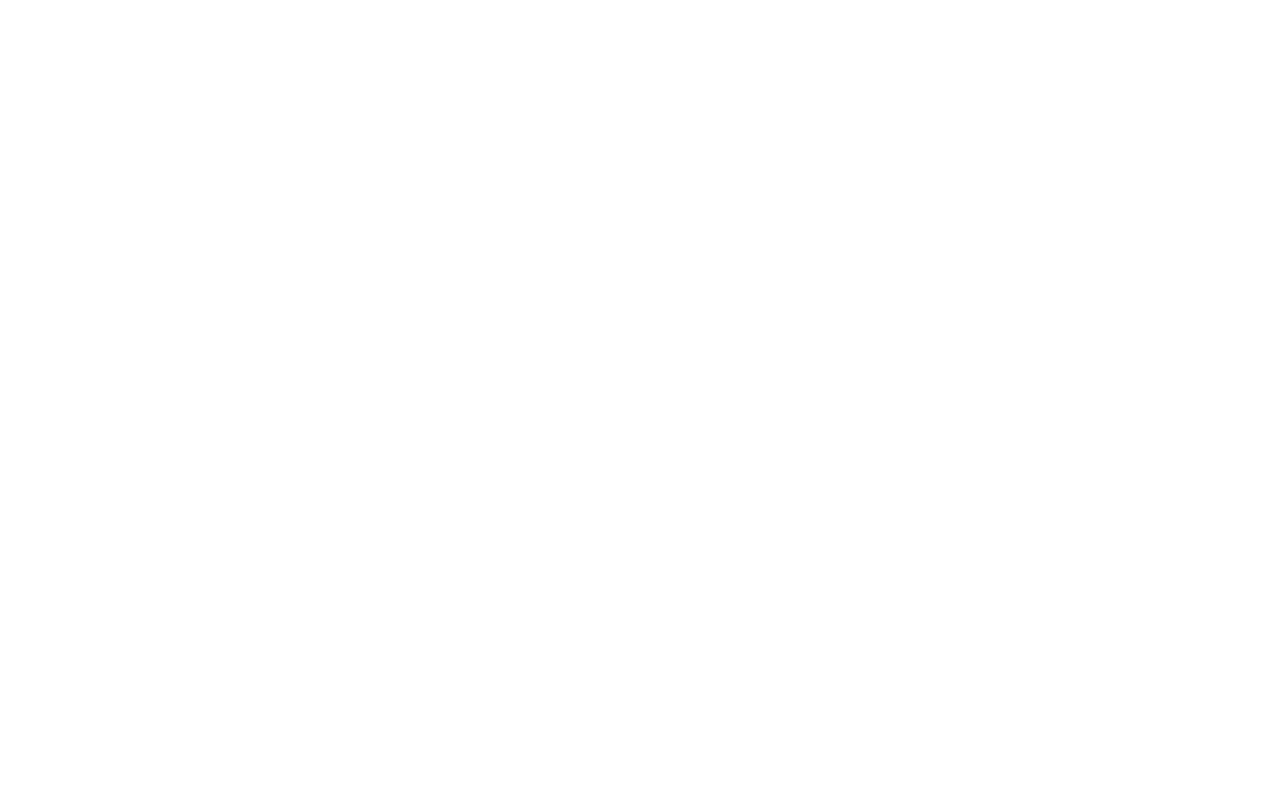
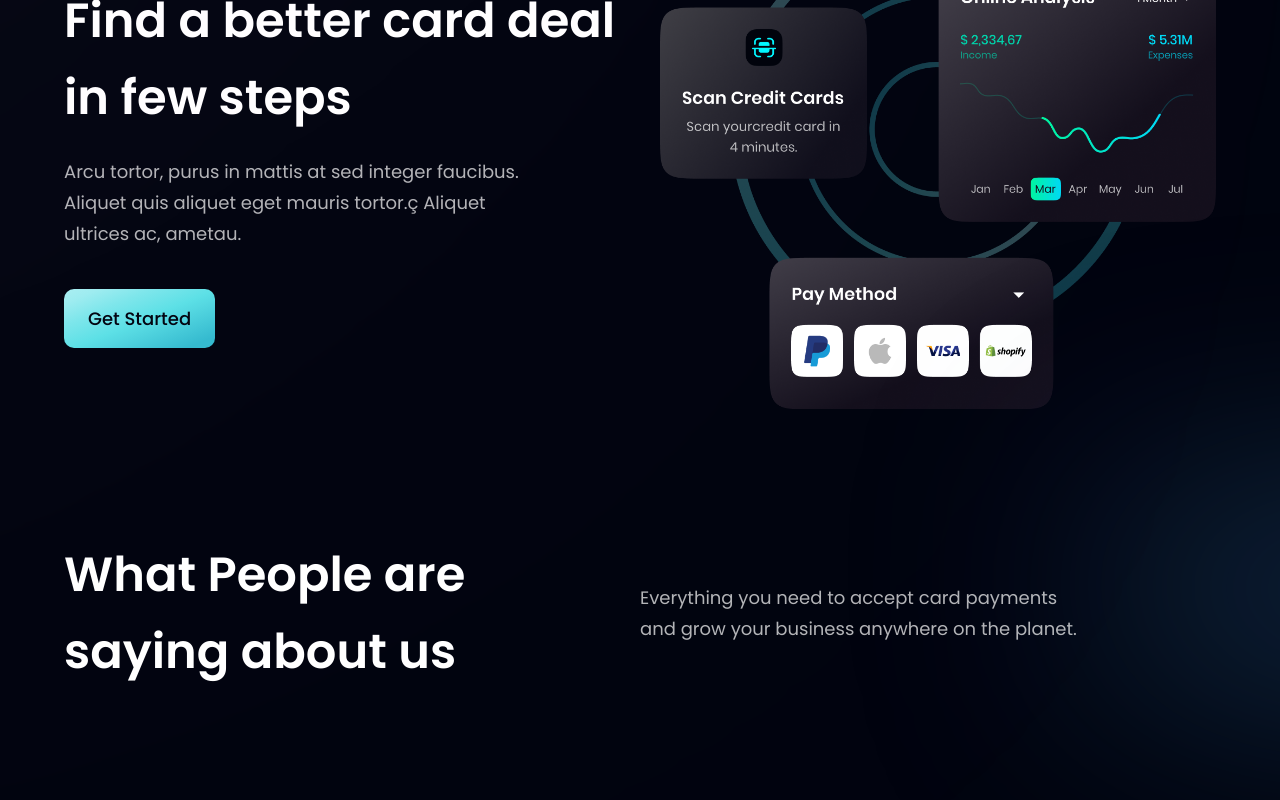
Before and after one commit to shashank-mishra14/teaching-react, a React (Create React App) app: page / in a window 1280 px wide. Shown: the part 2331-3131 px from the top of the page. Before the commit the page ends 2189 px from the top, so only its background shows below. Built offline with nearby package versions, Linux system fonts and the light colour scheme.

Commit message:
created card deal and feedback card along with the testimonials

```diff
--- a/src/App.jsx
+++ b/src/App.jsx
@@ -1,6 +1,6 @@
 import React from "react";
 import styles from "./style";
-import { Navbar, Hero, Business, Stats, Billing } from "./components";
+import { Navbar, Hero, Business, Stats, Billing, CardDeal, Testimonials } from "./components";
 const App = () => {
   return (
     <div className="bg-primary w-full overflow-hidden">
@@ -21,6 +21,8 @@
           <Stats />
           <Business />
           <Billing />
+          <CardDeal />
+          <Testimonials />
         </div>
       </div>
     </div>
--- a/src/components/CardDeal.jsx
+++ b/src/components/CardDeal.jsx
@@ -1,9 +1,26 @@
-import React from 'react'
+import { card } from "../assests";
+import styles, { layout } from "../style";
+import Button from "./Button";
 
-const CardDeal = () => {
-  return (
-    <div>CardDeal</div>
-  )
-}
 
-export default CardDeal
+const CardDeal = () => (
+  <section className={layout.section}>
+    <div className={layout.sectionInfo}>
+      <h2 className={styles.heading2}>
+      Find a better card deal <br className="sm:block hidden"/> in few steps
+      </h2>
+      <p className={`${styles.paragraph} max-w-[470px] mt-5`}>
+      Arcu tortor, purus in mattis at sed integer faucibus. Aliquet quis
+      aliquet eget mauris tortor.ç Aliquet ultrices ac, ametau.
+      </p>
+
+      <Button styles={`mt-10`} />
+    </div>
+
+    <div className={layout.sectionImg}>
+      <img src={card} alt="billing" className="w-[100%] h-[100%]" />
+    </div>
+  </section>
+)
+
+export default CardDeal;
--- a/src/components/FeedbackCard.jsx
+++ b/src/components/FeedbackCard.jsx
@@ -0,0 +1,31 @@
+import { quotes } from "../assests";
+
+const FeedbackCard =
+  () =>
+  ({ content, name, title, img }) =>
+    (
+      <div className="flex justify-between flex-col px-10 py-12 rounded-[20px] max-w-[370px] md:mr-10 sm:mr-5 mr-0 my-5 feedback-card">
+        <img
+          src={quotes}
+          alt="double_quotes"
+          className="w-[42.6px] h-[27.6px] object-contain"
+        />
+        <p className="font-poppins font-normal text-[18px] leading-[32.4px] text-white my-10">
+          {content}
+        </p>
+
+        <div className="flex flex-row">
+          <img src={img} alt="" className="w-[48px] h-[48px] rounded-full" />
+          <div className="flex flex-col ml-4">
+            <h4 className="font-poppins font-semibold text-[20px] leading-[32px] text-white">
+              {name}
+            </h4>
+            <p className="font-poppins font-normal text-[16px] leading-[24px] text-dimWhite">
+              {title}
+            </p>
+          </div>
+        </div>
+      </div>
+    );
+
+export default FeedbackCard;
--- a/src/components/Testimonials.jsx
+++ b/src/components/Testimonials.jsx
@@ -1,9 +1,27 @@
-import React from 'react'
+import { feedback } from "../constants";
+import styles from "../style";
+import FeedbackCard from "./FeedbackCard";
 
-const Testimonials = () => {
-  return (
-    <div>Testimonials</div>
-  )
-}
+const Testimonials = () => (
+  <section id="clients" className={`${styles.paddingY} ${styles.flexCenter} flex-col relative `}>
+    <div className="absolute z-[0] w-[60%] h-[60%] -right-[50%] rounded-full blue__gradient bottom-40" />
 
-export default Testimonials
+    <div className="w-full flex justify-between items-center md:flex-row flex-col sm:mb-16 mb-6 relative z-[1]">
+      <h2 className={styles.heading2}>
+        What People are <br className="sm:block hidden" /> saying about us
+      </h2>
+      <div className="w-full md:mt-0 mt-6">
+        <p className={`${styles.paragraph} text-left max-w-[450px]`}>
+          Everything you need to accept card payments and grow your business
+          anywhere on the planet.
+        </p>
+      </div>
+    </div>
+
+    <div className="flex flex-wrap sm:justify-start justify-center w-full feedback-container relative z-[1]">
+      {feedback.map((card) => <FeedbackCard key={card.id} {...card} />)}
+    </div>
+  </section>
+);
+
+export default Testimonials;
--- a/src/components/index.js
+++ b/src/components/index.js
@@ -5,4 +5,7 @@
 import Business from "./Business";
 import Button from "./Button";
 import Billing from "./Billing";
-export { Navbar, Hero, GetStarted, Stats, Business, Button, Billing };
+import CardDeal from "./CardDeal";
+import Testimonials from "./Testimonials";
+import FeedbackCard from "./FeedbackCard";
+export { Navbar, Hero, GetStarted, Stats, Business, Button, Billing, CardDeal, Testimonials, FeedbackCard };
```
